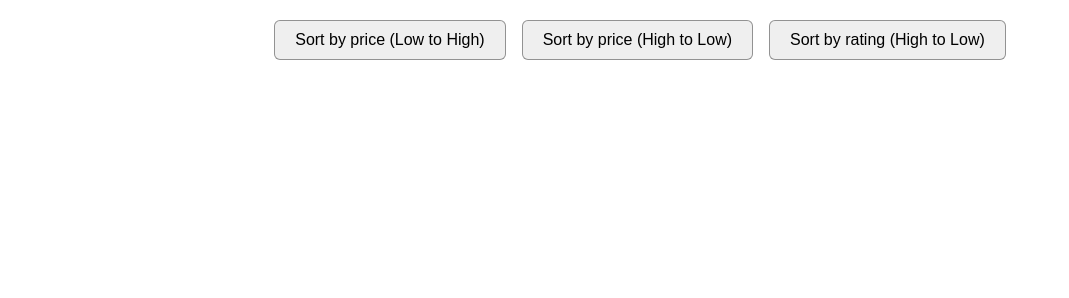
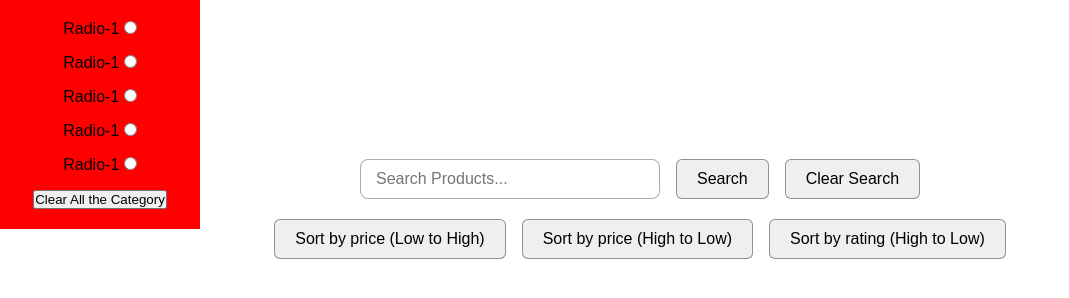
Before and after one commit to kuldeep2300/JS-Task-2-Products-Store-API, a plain HTML site: page index.html in a window 1280 px wide. Shown: the whole page, without its empty margins (0-1069 px from the left). Drawn offline with Linux system fonts and the light colour scheme; no server answers.

Commit message:
Step-2 Completed...

```diff
--- a/index.html
+++ b/index.html
@@ -8,8 +8,41 @@
     <script src="https://kit.fontawesome.com/8fa4b903ad.js" crossorigin="anonymous"></script>
 </head>
 <body>
-    <form action="" class="search-container">
+    <div class="container">
+        <!-- Sidebar -->
+         <aside class="sidebar">
+            <div class="categories">
+                <div class="category">
+                    <label for="">Radio-1</label>
+                    <input type="radio" name="" id="">
+                </div>
+                <div class="category">
+                    <label for="">Radio-1</label>
+                    <input type="radio" name="" id="">
+                </div>
+                <div class="category">
+                    <label for="">Radio-1</label>
+                    <input type="radio" name="" id="">
+                </div>
+                <div class="category">
+                    <label for="">Radio-1</label>
+                    <input type="radio" name="" id="">
+                </div>
+                <div class="category">
+                    <label for="">Radio-1</label>
+                    <input type="radio" name="" id="">
+                </div>
 
+                <button class="clearCategory">Clear All the Category</button>
+            </div>
+         </aside>
+
+         <!-- Main section on right side -->
+        <section class="main">
+            <form class="search-container">
+                <input type="text" name="searchInput" id="searchInput" placeholder="Search Products...">
+                <button type="submit" class="searchBtn">Search</button>
+                <button class="clearBtn">Clear Search</button>
             </form>
             <div class="sort-buttons">
                 <button id="sortPriceLowHigh">Sort by price (Low to High)</button>
@@ -19,6 +52,8 @@
             <div id="products" class="product-grid">
                 <!-- cards will be inserted by JS -->
             </div>
+        </section>
+    </div>
     <script src="script.js"></script>
 </body>
 </html>
--- a/script.js
+++ b/script.js
@@ -3,9 +3,19 @@ const priceLowHigh = document.getElementById("sortPriceLowHigh");
 const priceHighLow = document.getElementById("sortPriceHighLow");
 const ratingHighLow = document.getElementById("sortRating");
 
+const form = document.querySelector("form");
+const searchInput = document.querySelector("#searchInput");
+const searchBtn = document.querySelector(".searchBtn");
+const clearBtn = document.querySelector(".clearBtn");
+
 let allProducts = [];
 
-//? Rendering cards in product-container
+//* Preventing form default behavior
+form.addEventListener("submit", (e) => {
+  e.preventDefault();
+});
+
+//* Rendering cards in product-container
 const renderCards = (array) => {
   products.innerHTML = "";
   array.forEach((product) => {
@@ -68,8 +78,30 @@ const renderCards = (array) => {
   });
 };
 
+//* Search Functionality
+const handleSearch = async () => {
+  let query = searchInput.value.trim();
 
-//? Fetching API Data
+  if (query.length < 1) {
+    return;
+  }
+
+  let API = `https://dummyjson.com/products/search?q=${query}`;
+  let response = await fetch(API);
+  let data = await response.json();
+
+  renderCards(data.products);
+};
+
+searchBtn.addEventListener("click", handleSearch);
+
+//* Clear Search Functionality
+clearBtn.addEventListener("click", () => {
+  searchInput.value = "";
+  renderCards(allProducts);
+});
+
+//* Fetching API Data
 const fetchAPI = async () => {
   let API_URL = "https://dummyjson.com/products?limit=15";
   try {
@@ -83,8 +115,7 @@ const fetchAPI = async () => {
   }
 };
 
-//? Sorting price low to high button
-
+//* Sorting price low to high button
 const handleSortPriceLowHigh = () => {
   let priceAscArray = JSON.parse(JSON.stringify(allProducts));
   priceAscArray = priceAscArray.sort((a, b) => a.price - b.price);
@@ -99,8 +130,7 @@ const handleSortPriceLowHigh = () => {
   priceLowHigh.style.cssText = "background-color: blue; color: white;";
 };
 
-//? Sorting price high to low button
-
+//* Sorting price high to low button
 const handleSortPriceHighLow = () => {
   let priceDesArray = JSON.parse(JSON.stringify(allProducts));
   priceDesArray = priceDesArray.sort((a, b) => b.price - a.price);
@@ -115,8 +145,7 @@ const handleSortPriceHighLow = () => {
   priceHighLow.style.cssText = "background-color: blue; color: white;";
 };
 
-//? Sorting rating high to low button
-
+//* Sorting rating high to low button
 const handleSortRating = () => {
   let ratingAcsArray = JSON.parse(JSON.stringify(allProducts));
   ratingAcsArray = ratingAcsArray.sort((a, b) => b.rating - a.rating);
@@ -131,7 +160,7 @@ const handleSortRating = () => {
   ratingHighLow.style.cssText = "background-color: blue; color: white;";
 };
 
-//? Event Listeners on the buttons
+//* Event Listeners on the buttons
 priceLowHigh.addEventListener("click", handleSortPriceLowHigh);
 priceHighLow.addEventListener("click", handleSortPriceHighLow);
 ratingHighLow.addEventListener("click", handleSortRating);
--- a/style.css
+++ b/style.css
@@ -9,6 +9,53 @@ body {
   width: 100%;
   height: 100%;
   font-family: Arial, Helvetica, sans-serif;
+}
+
+.sidebar {
+    width: 200px;
+    padding: 20px;
+    background-color: red;
+}
+
+.sidebar .categories {
+    display: flex;
+    flex-direction: column;
+    gap: 1rem;
+    justify-content: center;
+    align-items: center;
+}
+
+.main {
+    margin-top: -100px;
+}
+
+.search-container {
+  display: flex;
+  justify-content: center;
+  align-content: center;
+  padding-top: 30px;
+  gap: 1rem;
+}
+
+.search-container #searchInput {
+  padding: 10px 15px;
+  width: 300px;
+  font-size: 16px;
+  border: 1px solid rgba(0, 0, 0, 0.317);
+  border-radius: 8px;
+}
+
+.search-container button {
+  padding: 10px 20px;
+  font-size: 16px;
+  border-radius: 6px;
+  border: 1px solid rgba(0, 0, 0, 0.395);
+  cursor: pointer;
+}
+
+.search-container button:hover {
+  color: white;
+  background-color: blue;
 }
 
 .sort-buttons {
@@ -61,7 +108,7 @@ body {
   height: 250px;
 }
 
-.imgContainer  img {
+.imgContainer img {
   width: 100%;
   height: auto;
   object-fit: cover;
@@ -86,7 +133,7 @@ body {
 }
 
 .discountPercentage {
-    padding: 10px ;
+  padding: 10px;
   background-color: #c50a21ed;
   color: white;
   border-radius: 8px;
@@ -100,7 +147,7 @@ body {
   padding: 10px;
 }
 
-.btnContainer button  {
+.btnContainer button {
   width: 100%;
   padding: 10px 12px;
   font-size: 16px;
```
Lines whose indentation alone changed are shown as unchanged.
